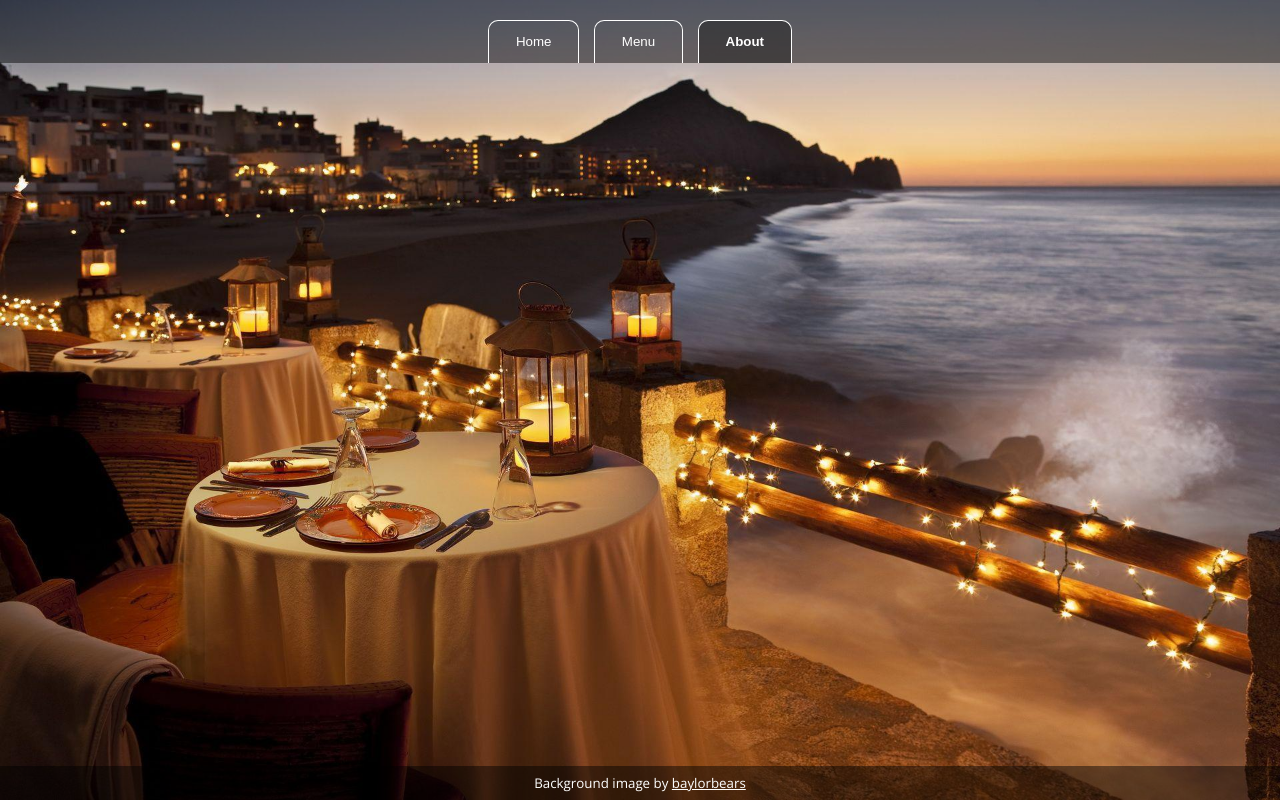
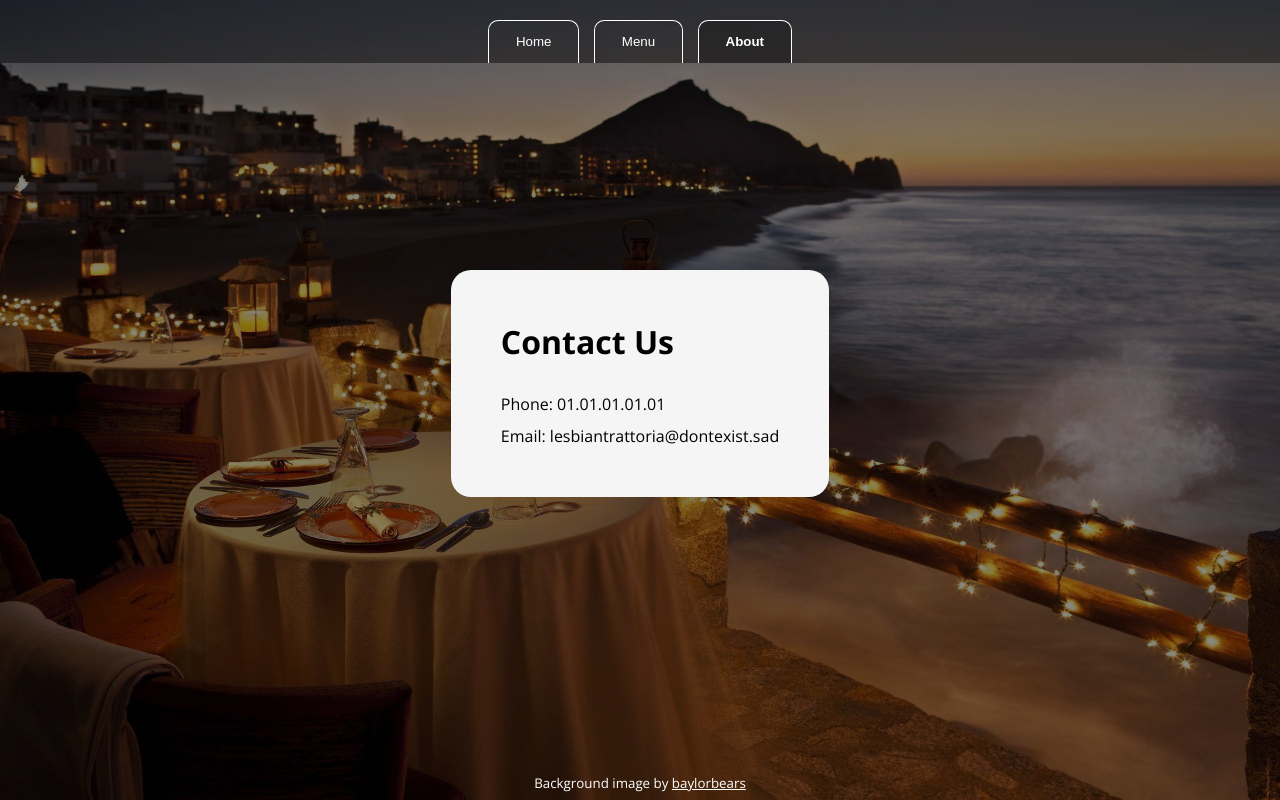
Before and after one commit to eleadn/odin-restaurant-page, a website built with webpack: page src/template.html in a window 1280 px wide. Both pictures are taken after a click on the button "About". Built offline with nearby package versions, Linux system fonts and the light colour scheme.

Commit message:
Add About menu

```diff
--- a/src/displayController.js
+++ b/src/displayController.js
@@ -1,3 +1,4 @@
+import ContactView from "./views/contactView";
 import HomePageView from "./views/homePageView";
 import MenuView from "./views/menuView";
 
@@ -11,7 +12,7 @@ export default class DisplayController
 
     #selectedClass = "selected";
 
-    constructor(document, container, navButtons, homePageViewModel, menuViewModel)
+    constructor(document, container, navButtons, homePageViewModel, menuViewModel, contactViewModel)
     {
         this.#container = container;
         this.#navButtons = navButtons;
@@ -21,6 +22,7 @@ export default class DisplayController
         {
             "Home": new HomePageView(document, container, homePageViewModel),
             "Menu": new MenuView(document, container, menuViewModel),
+            "About" : new ContactView(document, container, contactViewModel),
         }
 
         this.#navButtons.forEach((button, _, __) => button.addEventListener("click", (event) => this.#switchPage(event.target)));
--- a/src/index.js
+++ b/src/index.js
@@ -5,6 +5,7 @@ import MenuViewModel from "./views/menuViewModel.js";
 import Menu from "./menu/menu.js";
 import MenuCategory from "./menu/menuCategory.js";
 import MenuItem from "./menu/menuItem.js";
+import ContactViewModel from "./views/contactViewModel.js";
 
 const content = document.querySelector("#content");
 const navMenu = document.querySelector("nav");
@@ -88,4 +89,6 @@ const categories =
 const menu = new Menu(categories);
 const menuViewModel = new MenuViewModel(menu);
 
-new DisplayController(document, content, buttons, homePageViewModel, menuViewModel);
+const contactViewModel = new ContactViewModel("01.01.01.01.01", "lesbiantrattoria@dontexist.sad");
+
+new DisplayController(document, content, buttons, homePageViewModel, menuViewModel, contactViewModel);
--- a/src/style.css
+++ b/src/style.css
@@ -197,3 +197,28 @@ button.selected
     font-size: 14px;
     margin-left: auto;
 }
+
+.contact-card
+{
+    background-color: var(--main-bckgrnd);
+    width: 100%;
+    height: calc(100vh - 34px);
+    display: flex;
+    justify-content: center;
+    align-items: center;
+}
+
+.contact
+{
+    background-color: var(--ternary-bckgrnd);
+    padding: 50px;
+    border-radius: 20px;
+    display: flex;
+    flex-direction: column;
+    gap: 10px;
+}
+
+.contact h1
+{
+    margin-bottom: 20px;
+}
--- /dev/null
+++ b/src/views/contactView.js
@@ -0,0 +1,43 @@
+import ContactViewModel from "./contactViewModel";
+
+export default class ContactView
+{
+    #document;
+    #container;
+
+    #contactViewModel;
+
+    constructor(document, container, contactViewModel)
+    {
+        this.#document = document;
+        this.#container = container;
+
+        this.#contactViewModel = contactViewModel;
+    }
+
+    show()
+    {
+        const contactCard = this.#document.createElement("div");
+        contactCard.classList.add("contact-card");
+
+        const contact = this.#document.createElement("div");
+        contact.classList.add("contact");
+
+        const contactHeader = this.#document.createElement("h1");
+        contactHeader.textContent = "Contact Us";
+
+        const phone = this.#document.createElement("p");
+        phone.textContent = `Phone: ${this.#contactViewModel.phoneNumber}`;
+
+        const email = this.#document.createElement("p");
+        email.textContent = `Email: ${this.#contactViewModel.email}`;
+
+        contact.appendChild(contactHeader);
+        contact.appendChild(phone);
+        contact.appendChild(email);
+
+        contactCard.appendChild(contact);
+
+        this.#container.appendChild(contactCard);
+    }
+}
--- /dev/null
+++ b/src/views/contactViewModel.js
@@ -0,0 +1,21 @@
+export default class ContactViewModel
+{
+    #phoneNumber;
+    #email;
+
+    constructor(phoneNumber, email)
+    {
+        this.#phoneNumber = phoneNumber;
+        this.#email = email;
+    }
+
+    get phoneNumber()
+    {
+        return this.#phoneNumber;
+    }
+
+    get email()
+    {
+        return this.#email;
+    }
+}
```
